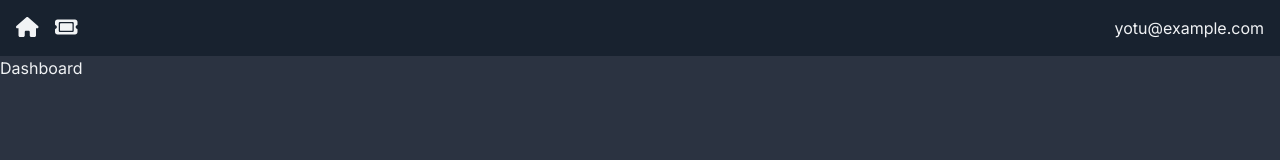
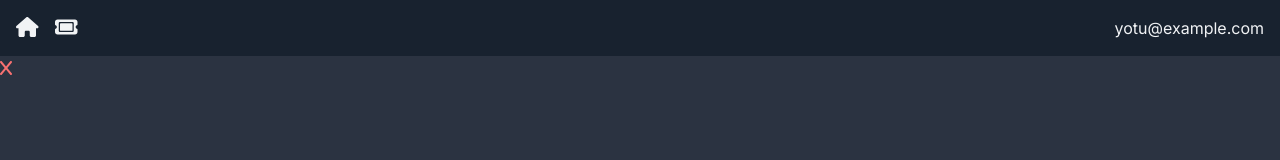
Before and after one commit to ulxsth/next-ticket-app, a Next.js app: page / in a window 1280 px wide. Shown: the top 160 px of the page. Built offline with nearby package versions, Linux system fonts and the light colour scheme.

Commit message:
update: Dashboardにチケットを表示

```diff
--- a/app/page.js
+++ b/app/page.js
@@ -1,8 +1,11 @@
 import React from 'react'
+import TicketCard from './(components)/TicketCard'
 
 const Dashboard = () => {
   return (
-    <div>Dashboard</div>
+    <div>
+      <TicketCard />
+    </div>
   )
 }
 
```
